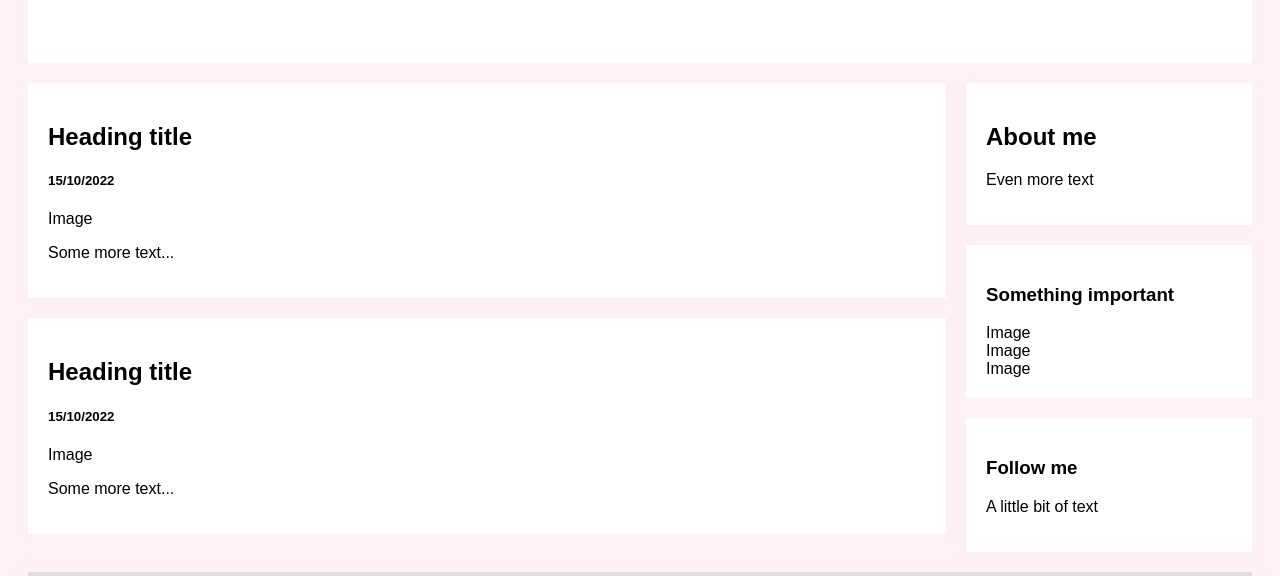
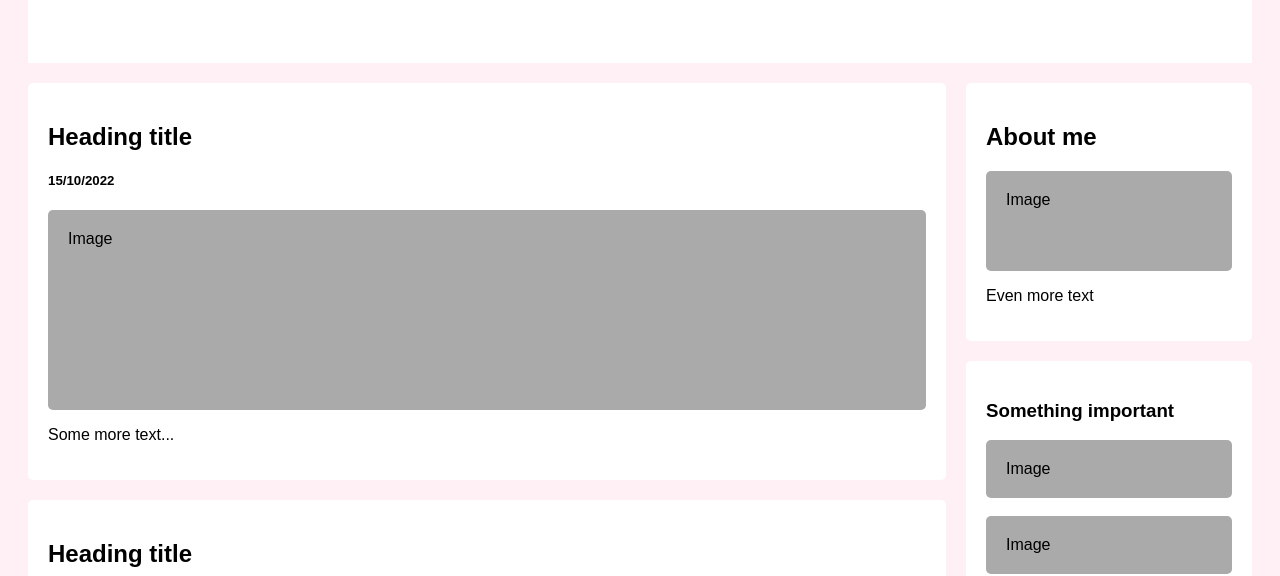
Before and after one commit to Luna-Hazuki2006/Tarea_ingles, a plain HTML site: page index.html in a window 1280 px wide. Shown: the part 224-800 px from the top of the page. Drawn offline with Linux system fonts and the light colour scheme.

Commit message:
change to the fake images

```diff
--- a/index.html
+++ b/index.html
@@ -16,27 +16,27 @@
             <div class="card">
                 <h2>Heading title</h2>
                 <h5>15/10/2022</h5>
-                <div>Image</div>
+                <div class="fakeimg" style="height: 200px;">Image</div>
                 <p>Some more text...</p>
             </div>
             <div class="card">
                 <h2>Heading title</h2>
                 <h5>15/10/2022</h5>
-                <div>Image</div>
+                <div class="fakeimg" style="height: 200px;">Image</div>
                 <p>Some more text...</p>
             </div>
         </section>
         <section class="rightcolumn">
             <div class="card">
                 <h2>About me</h2>
-                <div></div>
+                <div class="fakeimg" style="height: 100px;">Image</div>
                 <p>Even more text</p>
             </div>
             <div class="card">
                 <h3>Something important</h3>
-                <div>Image</div>
-                <div>Image</div>
-                <div>Image</div>
+                <div class="fakeimg">Image</div><br>
+                <div class="fakeimg">Image</div><br>
+                <div class="fakeimg">Image</div>
             </div>
             <div class="card">
                 <h3>Follow me</h3>
--- a/style.css
+++ b/style.css
@@ -14,6 +14,10 @@ header {
     font-size: 40px;
     text-align: center;
     background: white;
+}
+
+div {
+    border-radius: 5px;
 }
 
 /* Create two unequal columns that floats next to each other */
```
